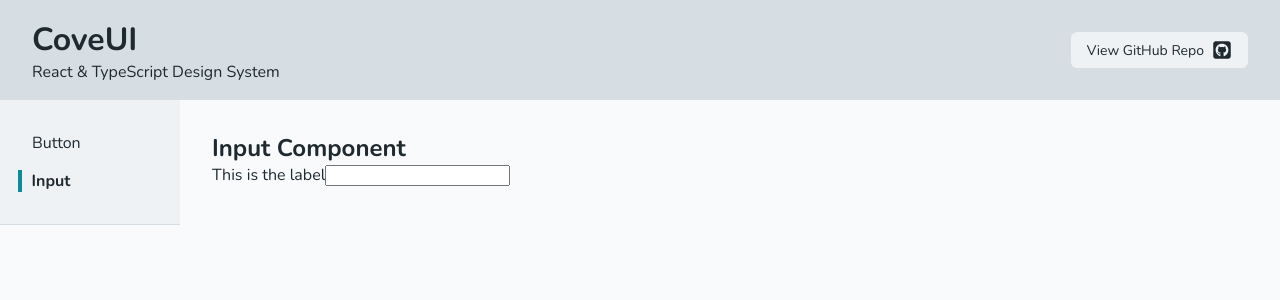
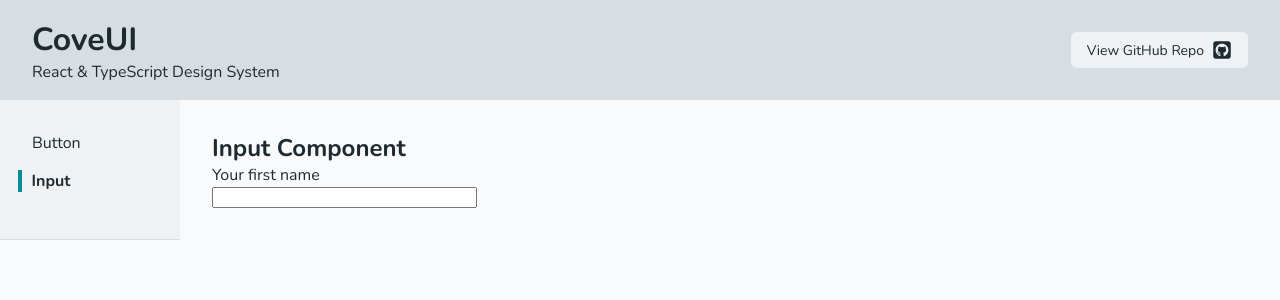
Before and after one commit to louiseka/cove-ui, a React (Vite) app: page /components/input in a window 1280 px wide. Shown: the top 300 px of the page. Built offline with nearby package versions, Linux system fonts and the light colour scheme.

Commit message:
Input component using types

```diff
--- a/src/components/Input/Input.tsx
+++ b/src/components/Input/Input.tsx
@@ -1,8 +1,17 @@
-const Input = () => {
+import type { InputProps } from "./Input.type";
+
+const Input = ({
+  children,
+  id,
+  name,
+  type,
+  required = false,
+  size = 30,
+}: InputProps) => {
   return (
     <>
-      <label htmlFor="name">This is the label</label>
-      <input type="text" id="name" name="name" />
+      <label htmlFor={id}>{children}</label>
+      <input required={required} type={type} id={id} name={name} size={size} />
     </>
   );
 };
--- a/src/components/Input/InputDoc.mdx
+++ b/src/components/Input/InputDoc.mdx
@@ -2,4 +2,6 @@ import Input from "./Input";
 
 # Input Component
 
-<Input />
+<Input id="name" name="first-name" type="text">
+  Your first name
+</Input>
```
Also changed, not shown: src/components/Input/Input.type.ts (+8 -0 lines).
